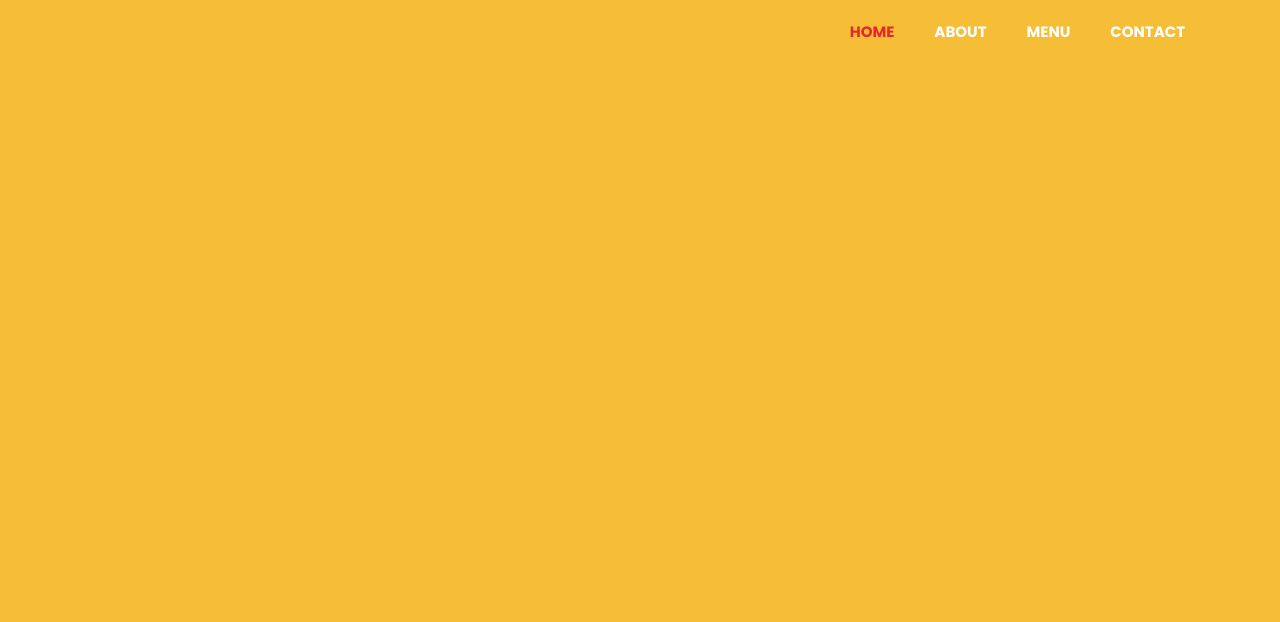
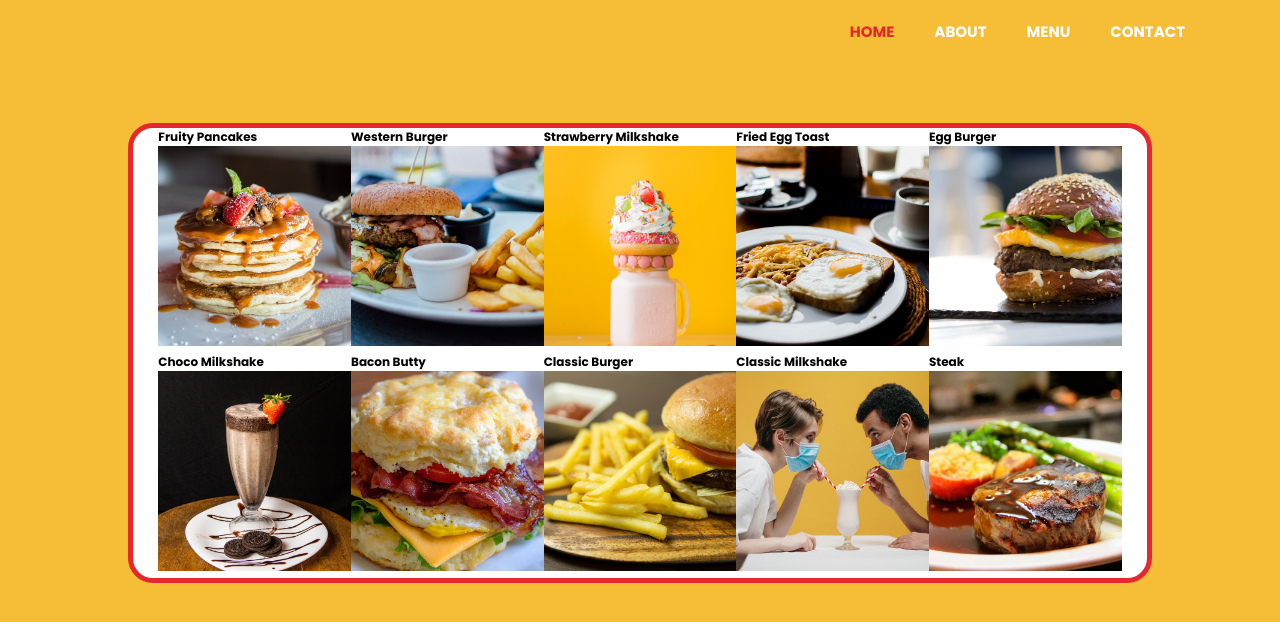
Before and after one commit to jacobrees/Restaurant-Page, a website built with webpack: page src/template.html in a window 1280 px wide. Both pictures are taken after a click on the element "MENU". Built offline with nearby package versions, Linux system fonts and the light colour scheme.

Commit message:
Create menu page for project

```diff
--- a/src/index.js
+++ b/src/index.js
@@ -1,6 +1,7 @@
 import './styles.scss';
 import homePage from './home.js';
 import aboutPage from './about.js';
+import menuPage from './menu.js';
 
 const navBtns = document.querySelectorAll('.nav-option');
 
@@ -13,7 +14,7 @@ navBtns.forEach((btn) => {
     } else if (value === 'about') {
       aboutPage(content);
     } else if (value === 'menu') {
-      content.innerHTML = '';
+      menuPage(content);
     } else if (value === 'contact') {
       content.innerHTML = '';
     }
--- /dev/null
+++ b/src/menu.js
@@ -0,0 +1,29 @@
+import item1 from './imgs/item-1.jpeg';
+import item2 from './imgs/item-2.jpeg';
+import item3 from './imgs/item-3.jpeg';
+import item4 from './imgs/item-4.jpeg';
+import item5 from './imgs/item-5.jpeg';
+import item6 from './imgs/item-6.jpeg';
+import item7 from './imgs/item-7.jpeg';
+import item8 from './imgs/item-8.jpeg';
+import item9 from './imgs/item-9.jpeg';
+import item10 from './imgs/item-10.jpeg';
+
+export default function menuPage(content) {
+  const foodItems = [['Fruity Pancakes', item1], ['Western Burger', item2], ['Strawberry Milkshake', item3], ['Fried Egg Toast', item4], ['Egg Burger', item5], ['Choco Milkshake', item6], ['Bacon Butty', item7], ['Classic Burger', item8], ['Classic Milkshake', item9], ['Steak', item10]];
+
+  let html = '';
+  html += '<div class="menu-jumbotron"><div class="food-items-container">';
+
+
+  foodItems.forEach((item, index) => {
+    html += `<div class="food-item">
+      <h2 class="food-item-title">${item[0]}</h2>
+      <img  class="food-item-img" src=${item[1]} alt="food-item-${index}">
+      </div>`;
+  });
+
+  html += '</div></div>';
+
+  content.innerHTML = html;
+}
--- a/src/styles.scss
+++ b/src/styles.scss
@@ -96,6 +96,27 @@ body {
   margin: 60px auto 0;
   border-radius: 25px;
   background-color: white;
-  height: 200px;
+  height: auto;
   border: 5px solid $red-color;
 }
+
+.food-items-container {
+  width: 95%;
+  margin: 0 auto;
+  display: flex;
+  flex-wrap: wrap;
+}
+
+.food-item {
+  width: 20%;
+}
+
+.food-item-title {
+  font-size: 12px;
+}
+
+.food-item-img {
+  width: 100%;
+  height: 200px;
+  object-fit: cover;
+}
--- a/src/template.html
+++ b/src/template.html
@@ -14,9 +14,7 @@
         <p data-id="contact" class="nav-option">CONTACT</p>
         </header>
     <div id="content">
-        <div class="menu-jumbotron">
 
-        </div>
     </div>
 
 </body>
```
Also changed, not shown: dist/imgs/item-1-59f884831772e6397275557ec3fa5e0a.jpeg (added), dist/imgs/item-10-1132c139a0a94008a32559f3e0c8fd84.jpeg (added), dist/imgs/item-2-f0b6b25efcbd39c641cb5ee4fa0188db.jpeg (added), dist/imgs/item-3-41dbf97f88e1e73a7474445eb5ea070b.jpeg (added), dist/imgs/item-4-1246e0c14d2695db1ae50bb2e9435e92.jpeg (added), dist/imgs/item-5-39ce038c4ceb093d7c667c4b01890bf4.jpeg (added), dist/imgs/item-6-71751fefb2ee55699e4494326abd07ae.jpeg (added), dist/imgs/item-7-2b2d85320c08729e6a584755fd83069a.jpeg (added), dist/imgs/item-8-77daac2abe411b747cb4229b61a1fcc6.jpeg (added), dist/imgs/item-9-46d925888a7d2fa971d6cc3f275f3703.jpeg (added), dist/index.html, 4 other files.
